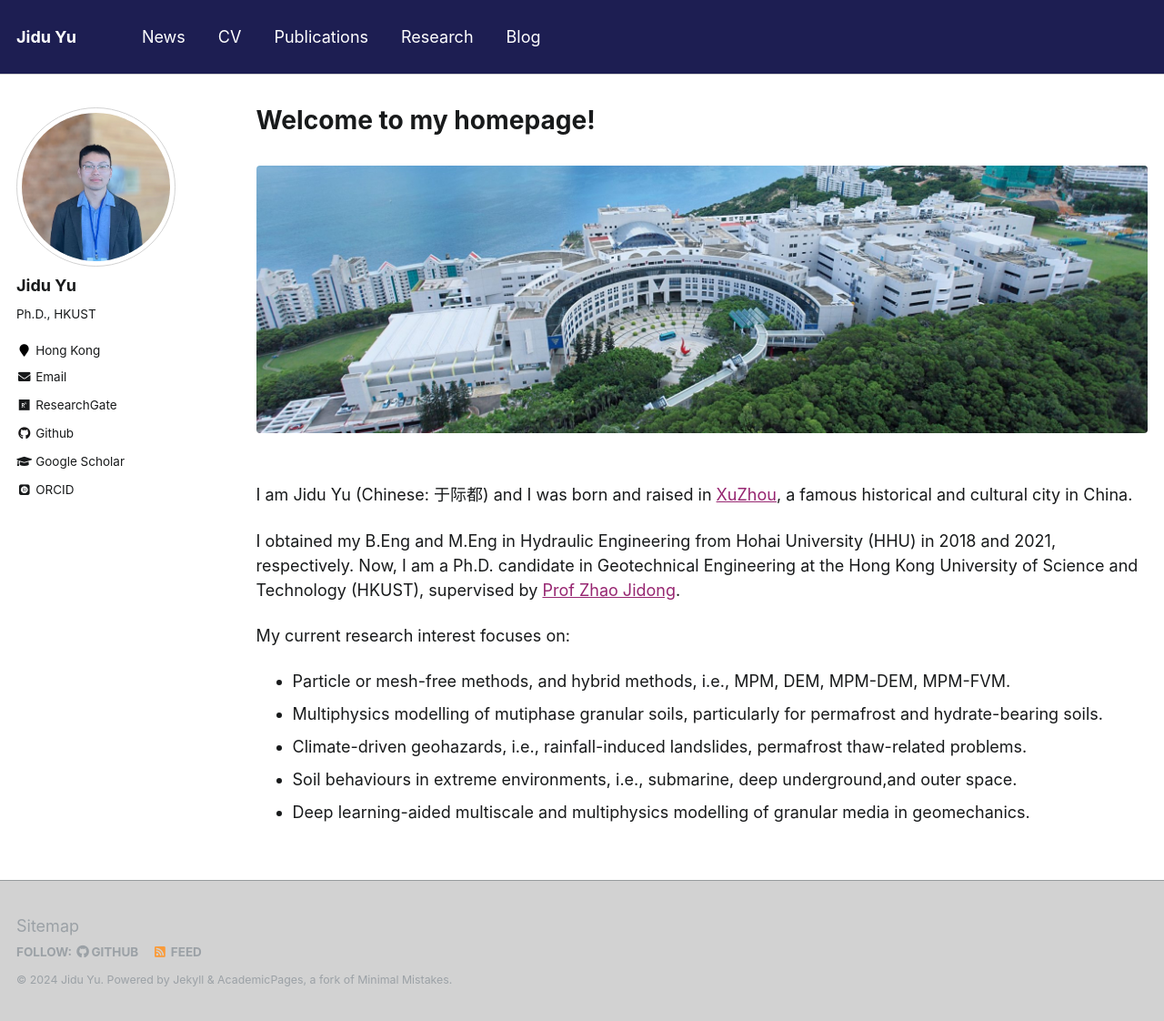
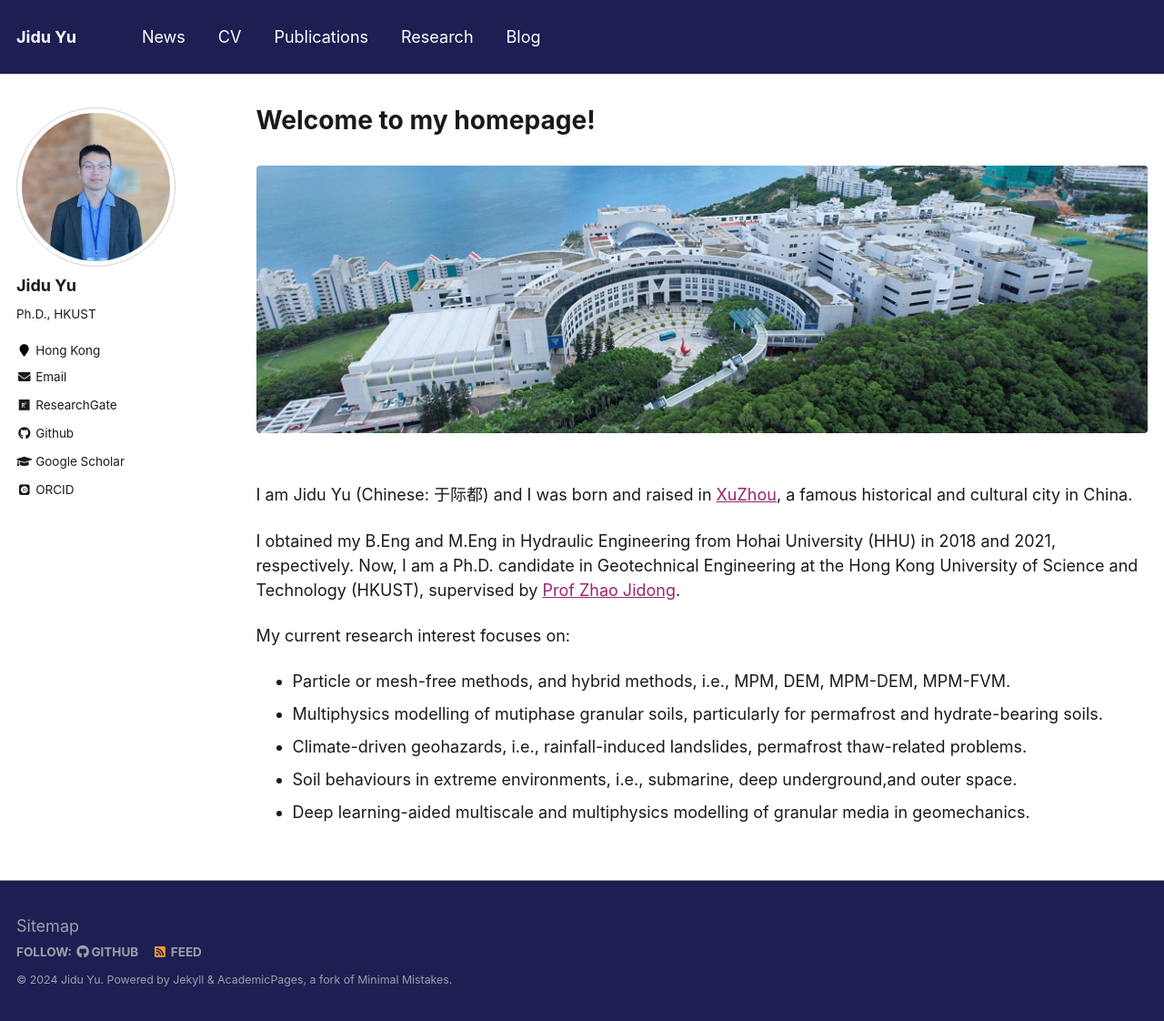
Before and after one commit to yujidu/yujidu.github.io, a Jekyll site: the page built from _pages/aboutme.md, in a window 1280 px wide and 1122 px high. Shown: the whole window at 91% size. Built offline with Jekyll 4.4.1, drawn with Linux system fonts in a browser that asks for light colours; some web fonts are replaced.

Commit message:
masthead color

```diff
--- a/_sass/_footer.scss
+++ b/_sass/_footer.scss
@@ -20,7 +20,7 @@
           animation: intro 0.3s both;
   -webkit-animation-delay: 0.45s;
           animation-delay: 0.45s;
-  background-color: $lighter-gray;
+  background-color: $masthead-background-color;
   border-top: 1px solid $light-gray;
 
   footer {
```
